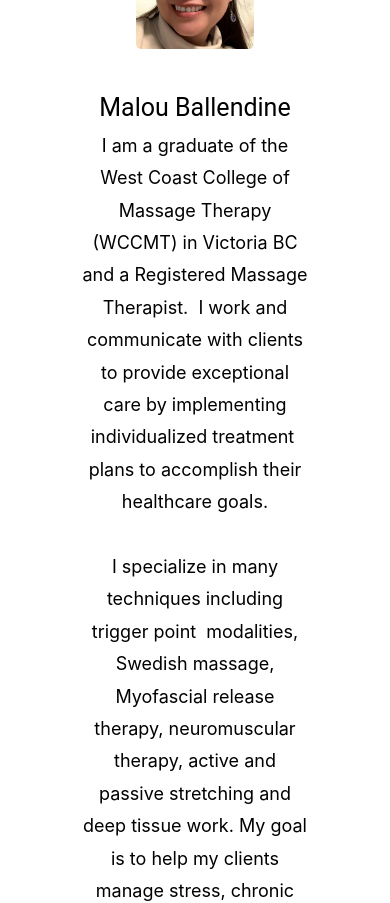
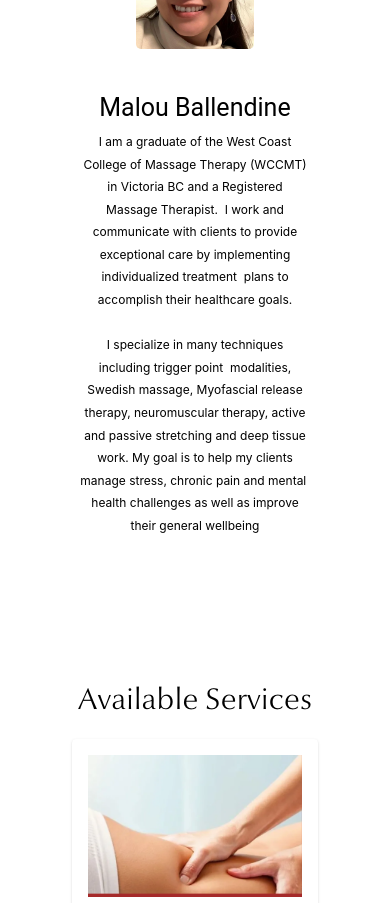
Before and after one commit to jshiii117/oasis-massage-saanich, a React (Create React App) app: page / in a window 390 px wide. Shown: the part 1140-2043 px from the top of the page. Built offline with nearby package versions, Linux system fonts and the light colour scheme.

Commit message:
Responsive aboutSection text

```diff
--- a/src/components/aboutSection.js
+++ b/src/components/aboutSection.js
@@ -41,7 +41,7 @@ const AboutSection = forwardRef((props, ref) => {
             <Grid item md={6}>
               <img
                 src={process.env.PUBLIC_URL + "/headshot.png"}
-                alt="Placeholder alt text"
+                alt="Therapist headshot"
                 style={{
                   maxWidth: useMediaQuery(theme.breakpoints.up("md"))
                     ? "70%"
@@ -75,7 +75,11 @@ const AboutSection = forwardRef((props, ref) => {
               </Typography>
               <Typography
                 variant="h8"
-                style={{ fontSize: 18, textAlign: "center", lineHeight: 1.8 }}
+                style={{
+                  textAlign: "center",
+                  lineHeight: 1.8,
+                  fontSize: useMediaQuery(theme.breakpoints.up("md")) ? 16 : 12,
+                }}
               >
                 I am a graduate of the West Coast College of Massage Therapy
                 (WCCMT) in Victoria BC and a Registered Massage Therapist.  I
--- a/src/styles/globalStyles.js
+++ b/src/styles/globalStyles.js
@@ -1,31 +1,29 @@
-import { Typography } from '@mui/material';
-import styled from 'styled-components';
-import theme from './theme';
+import { Typography } from "@mui/material";
+import styled from "styled-components";
+import theme from "./theme";
 
 const OptimaType = styled(Typography)({
   //className="optima" can be added if CSS specificity is causing font to not load
-    '&.optima': {
+  "&.optima": {
     fontFamily: theme.typography.fontFamily.optimaLight,
     lineHeight: 1,
-        margin: 0
+    margin: 0,
   },
   fontFamily: theme.typography.fontFamily.optimaLight,
   lineHeight: 1,
   margin: 0,
-
-})
+});
 
 const HelveticaType = styled(Typography)({
   //className="optima" can be added if CSS specificity is causing font to not load
-    '&.helvetica': {
+  "&.helvetica": {
     fontFamily: theme.typography.fontFamily.helvetica,
     lineHeight: 1,
-        margin: 0
+    margin: 0,
   },
   fontFamily: theme.typography.fontFamily.helvetica,
   lineHeight: 1,
   margin: 0,
+});
 
-})
-
-export { OptimaType, HelveticaType }
+export { OptimaType, HelveticaType };
```
Lines whose indentation alone changed are shown as unchanged.
